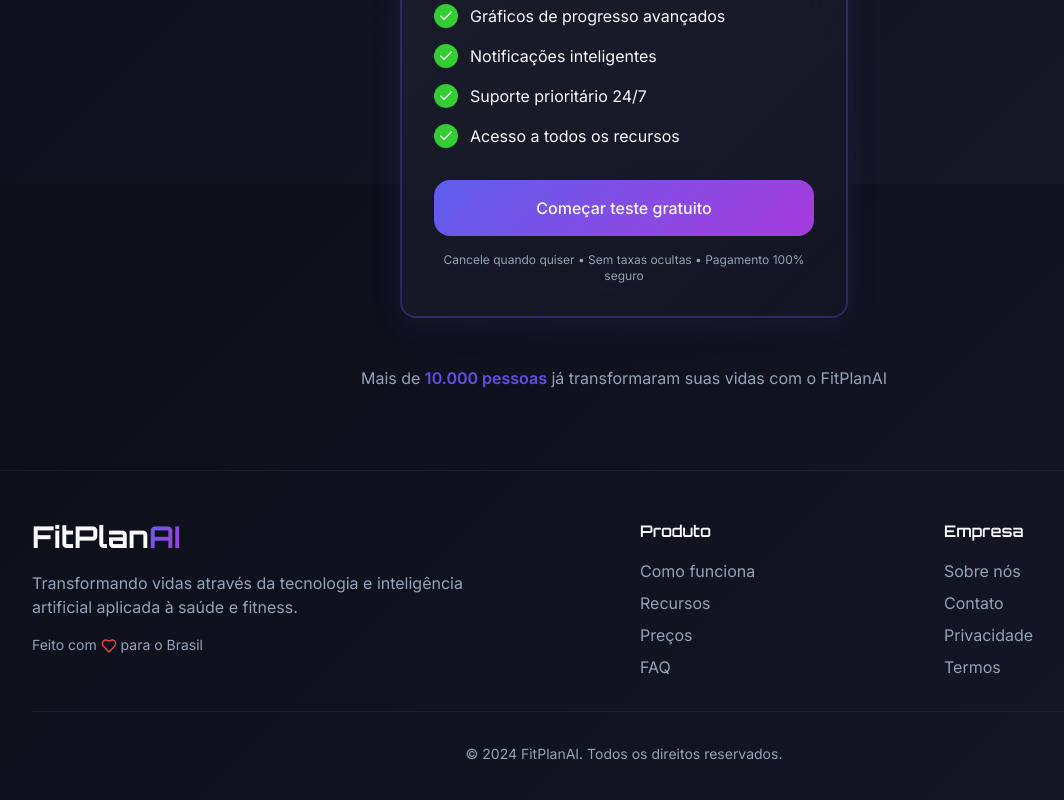
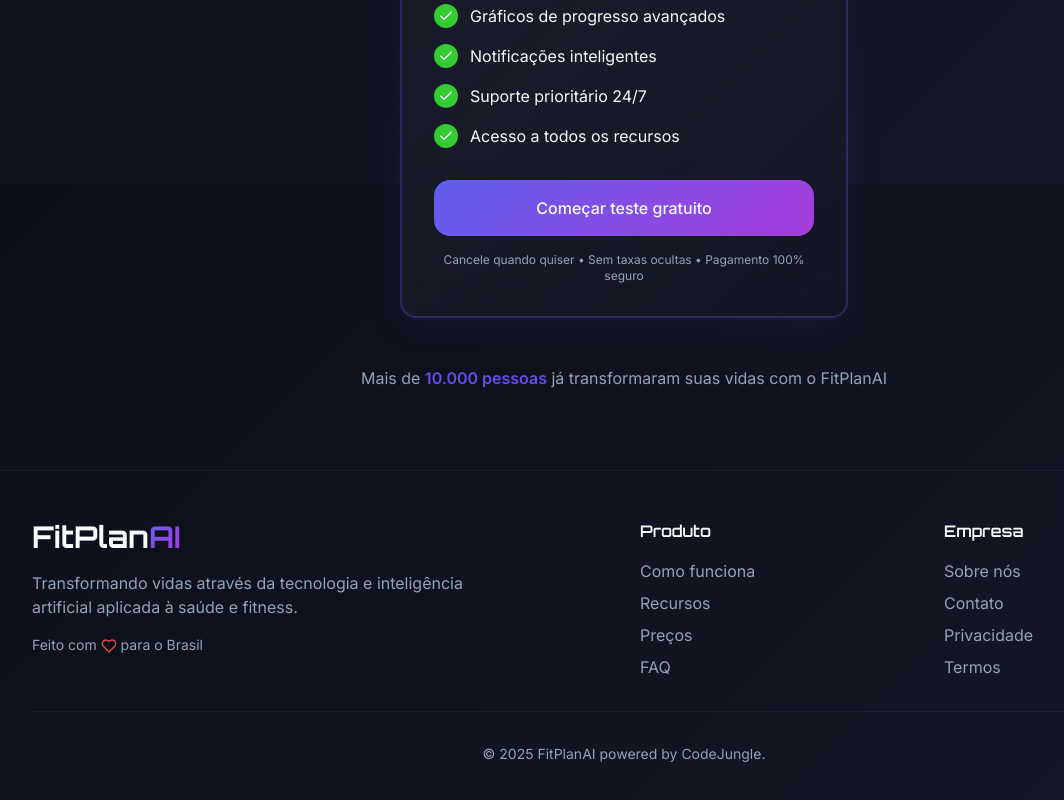
Before and after one commit to code-jungle/fitplan-ai, a React (Vite) app: page / in a window 1280 px wide. Shown: the part 2216-3016 px from the top of the page, without its empty margins (16-1080 px from the left). Built offline with nearby package versions, Linux system fonts and the light colour scheme.

Commit message:
ajuste footer

```diff
--- a/src/components/Footer.tsx
+++ b/src/components/Footer.tsx
@@ -41,7 +41,7 @@ export function Footer() {
 
         <div className="border-t border-border/30 mt-8 pt-8 text-center">
           <p className="text-muted-foreground text-sm">
-            © 2024 FitPlanAI. Todos os direitos reservados.
+            © 2025 FitPlanAI powered by CodeJungle.
           </p>
         </div>
       </div>
```
